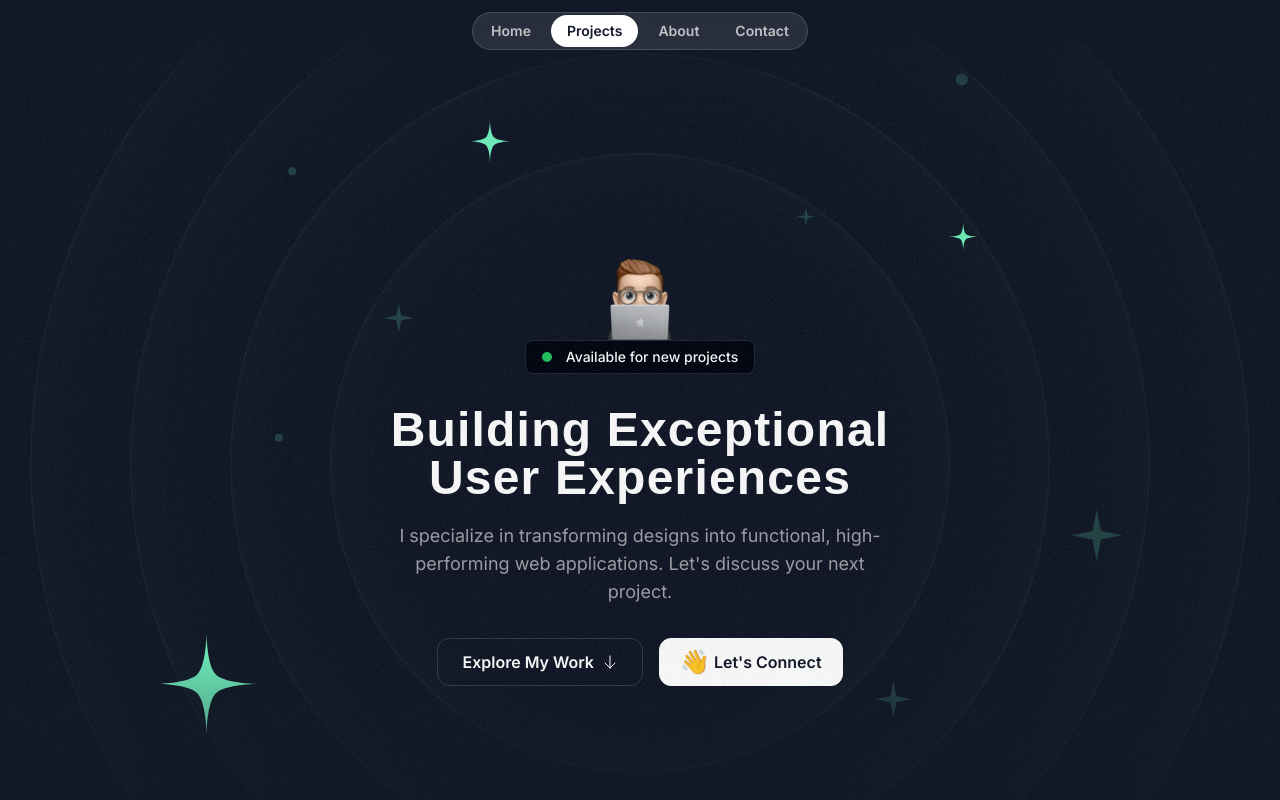
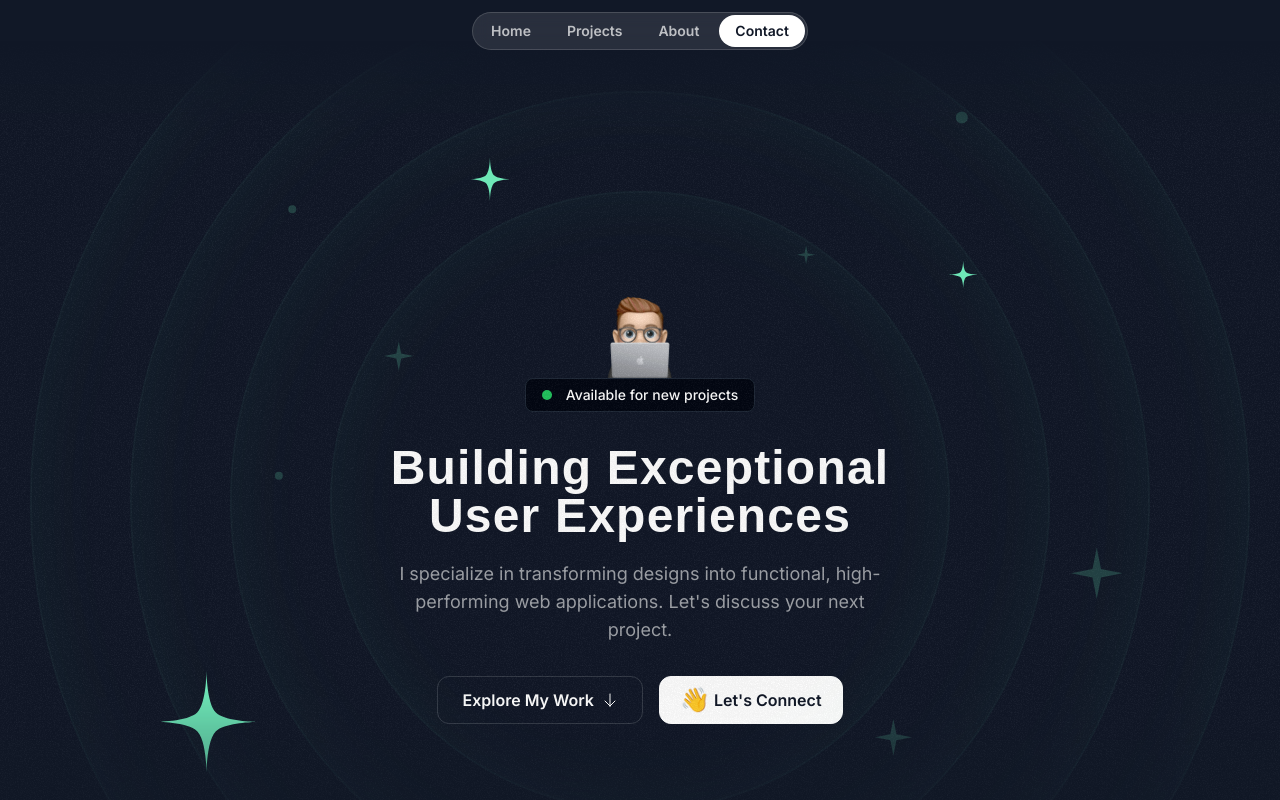
Before and after one commit to Nrupatungan/dev-portfolio, a Next.js app: page / in a window 1280 px wide. Shown: the top 800 px of the page. Built offline with nearby package versions, Linux system fonts and the light colour scheme; a web font is replaced by a local one.

Commit message:
Made header sticky

```diff
--- a/src/sections/Header.tsx
+++ b/src/sections/Header.tsx
@@ -1,11 +1,11 @@
 export const Header = () => {
   return (
-    <div className="flex justify-center items-center absolute top-3 w-full z-10">
+    <div className="flex justify-center items-center sticky top-3 w-full z-10">
       <nav className="flex gap-1 p-0.5 border border-white/15 rounded-full bg-white/10 backdrop-blur">
         <a href="#" className="nav-item">Home</a>
-        <a href="#" className="nav-item selected-tab">Projects</a>
+        <a href="#" className="nav-item">Projects</a>
         <a href="#" className="nav-item">About</a>
-        <a href="#" className="nav-item">Contact</a>
+        <a href="#" className="nav-item selected-tab">Contact</a>
       </nav>
     </div>
   )
```
